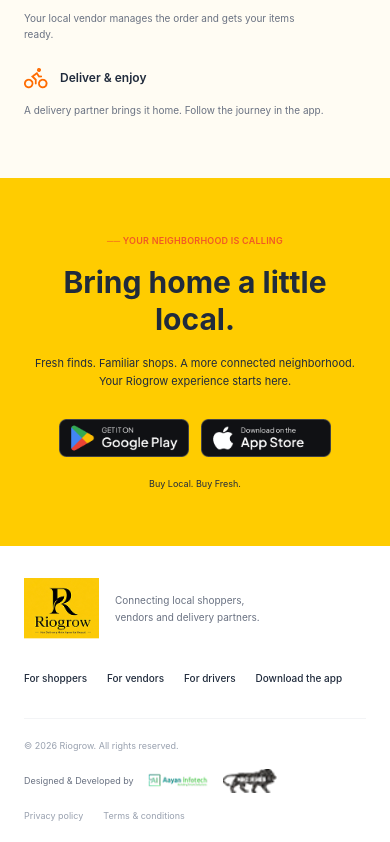
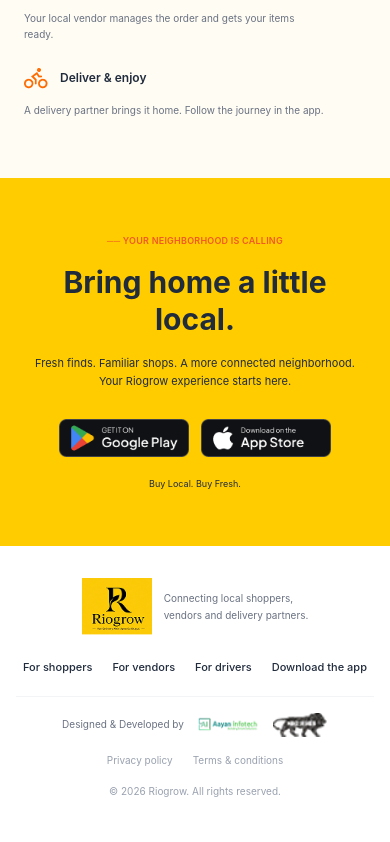
Before and after one commit to adityatripathi-ai/Rio-Grow, a React (Vite) app: page / in a window 390 px wide. Shown: the part 5176-6018 px from the top of the page. After the commit the page ends 5995 px from the top, so only its background shows below. Built offline with nearby package versions, Linux system fonts and the light colour scheme.

Commit message:
Updated footer responsive design

```diff
--- a/src/components/Footer.jsx
+++ b/src/components/Footer.jsx
@@ -1,4 +1,3 @@
-
 import logo from "../assets/images/Riogrow_logo.png";
 import aayanLogo from "../assets/images/Aayan-Infotech.png";
 import makeInIndia from "../assets/images/Make-in-India.png";
@@ -6,20 +5,20 @@ import makeInIndia from "../assets/images/Make-in-India.png";
 const Footer = () => {
   return (
     <footer className="w-full bg-white">
-      <div className="max-w-[1200px] mx-auto px-6 lg:px-10">
+      <div className="max-w-[1200px] mx-auto px-4 sm:px-6 lg:px-10">
 
         {/* TOP FOOTER */}
-        <div className="flex flex-col md:flex-row md:items-center md:justify-between gap-8 py-8 border-b border-gray-100">
+        <div className="flex flex-col md:flex-row md:items-center md:justify-between gap-6 md:gap-8 pt-8 pb-5 md:py-8 border-b border-gray-100">
 
           {/* LOGO AND DESCRIPTION */}
-          <div className="flex items-center gap-4">
+          <div className="flex items-center justify-center md:justify-start gap-3">
             <img
               src={logo}
               alt="Riogrow logo"
-              className="w-[75px] h-auto object-contain"
+              className="w-[70px] sm:w-[75px] h-auto object-contain"
             />
 
-            <p className="text-gray-500 text-[10px] leading-relaxed max-w-[200px]">
+            <p className="text-gray-500 text-[10px] sm:text-xs leading-relaxed max-w-[200px]">
               Connecting local shoppers,
               <br />
               vendors and delivery partners.
@@ -27,7 +26,7 @@ const Footer = () => {
           </div>
 
           {/* NAVIGATION */}
-          <div className="flex flex-wrap items-center gap-5 text-[#202B3C] text-[10px] font-medium">
+          <div className="flex flex-wrap justify-center md:justify-end items-center gap-x-5 gap-y-3 text-[#202B3C] text-[11px] sm:text-xs font-medium">
             <a href="#shoppers" className="hover:text-[#F15A24] transition-colors">
               For shoppers
             </a>
@@ -47,17 +46,17 @@ const Footer = () => {
         </div>
 
         {/* BOTTOM FOOTER */}
-        <div className="flex flex-col md:flex-row md:items-center md:justify-between gap-4 py-5">
+        <div className="flex flex-col md:flex-row md:items-center md:justify-between gap-4 pt-4 pb-5 md:py-5">
 
           {/* COPYRIGHT */}
-          <p className="text-gray-400 text-[9px]">
+          <p className="text-gray-400 text-[10px] text-center md:text-left order-3 md:order-1">
             © 2026 Riogrow. All rights reserved.
           </p>
 
           {/* DESIGNED AND DEVELOPED */}
-          <div className="flex items-center gap-3">
-            <span className="text-gray-500 text-[9px]">
-              Designed & Developed by
+          <div className="flex flex-wrap items-center justify-center gap-3 order-1 md:order-2">
+            <span className="text-gray-500 text-[10px]">
+              Designed &amp; Developed by
             </span>
 
             <img
@@ -74,13 +73,13 @@ const Footer = () => {
           </div>
 
           {/* LEGAL LINKS */}
-          <div className="flex items-center gap-5 text-[9px] text-gray-400">
+          <div className="flex flex-wrap items-center justify-center gap-x-5 gap-y-2 text-[10px] text-gray-400 order-2 md:order-3">
             <a href="#" className="hover:text-[#202B3C] transition-colors">
               Privacy policy
             </a>
 
             <a href="#" className="hover:text-[#202B3C] transition-colors">
-              Terms & conditions
+              Terms &amp; conditions
             </a>
           </div>
 
```
